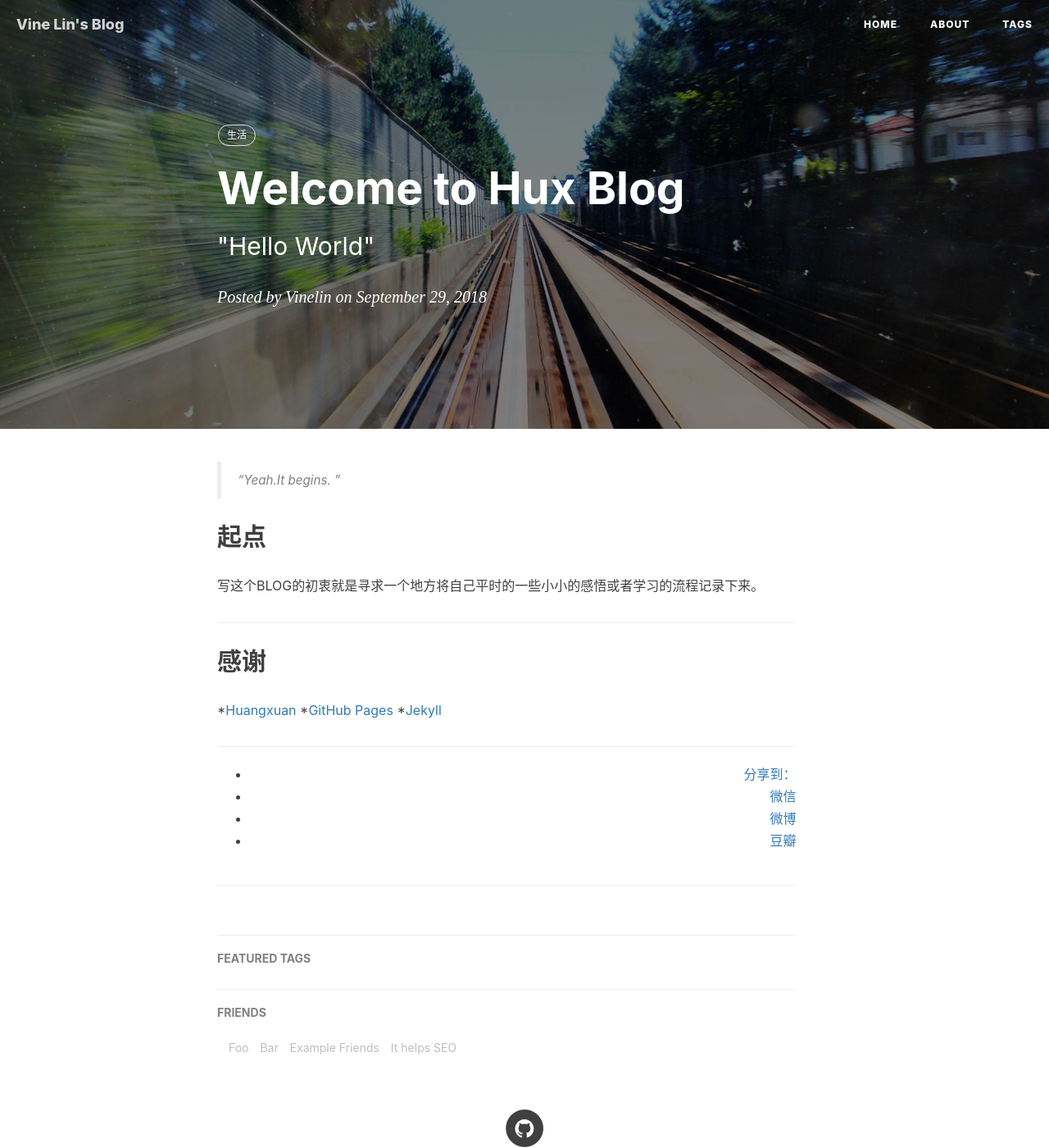
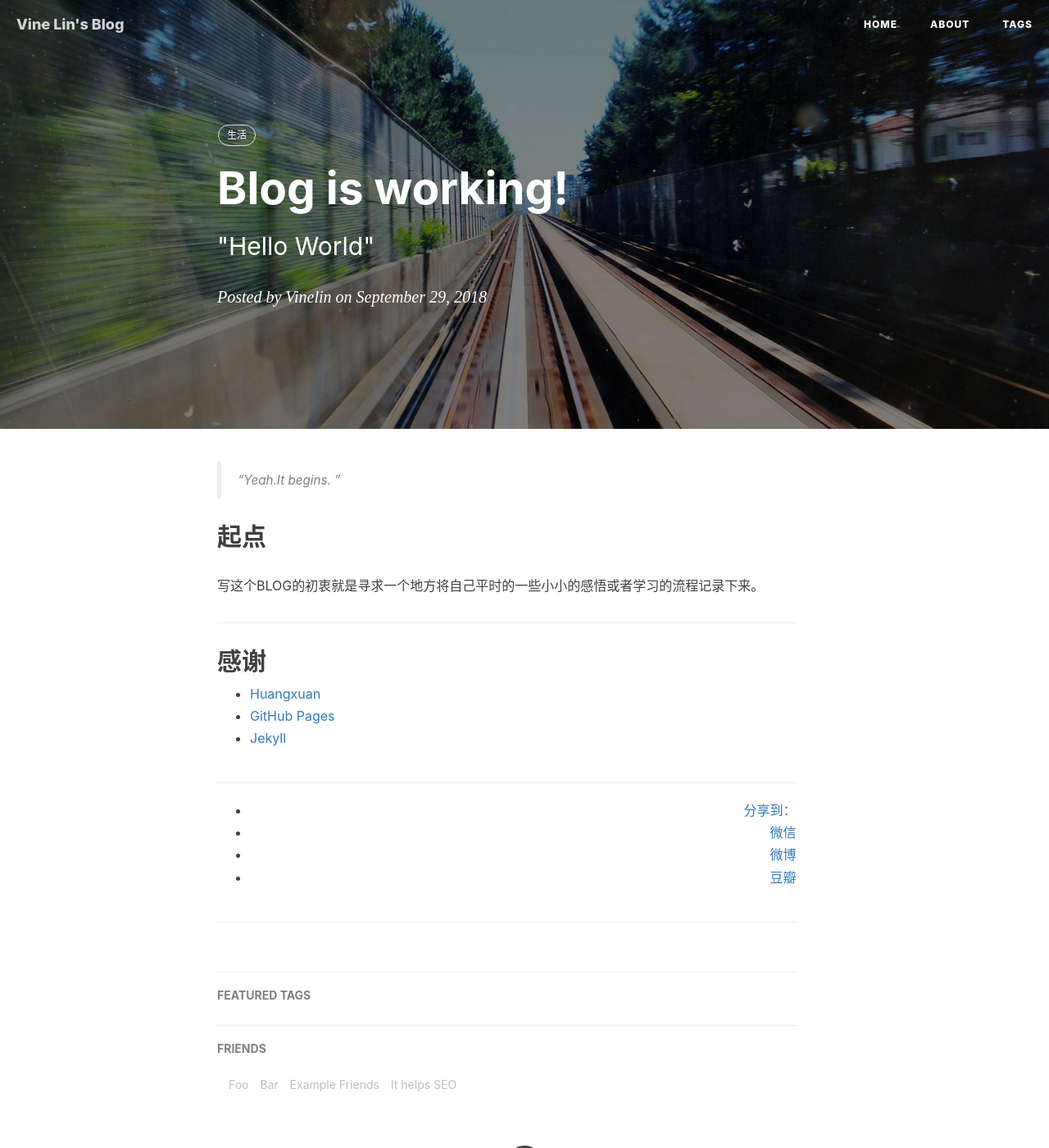
Before and after one commit to vinelin/vinelin.github.io, a Jekyll site: the page built from _posts/2018-09-29-begin.markdown, in a window 1280 px wide and 1400 px high. Shown: the whole window at 82% size. Built offline with Jekyll 4.4.1, drawn with Linux system fonts in a browser that asks for light colours; nearby versions of some CDN libraries; comment, search, counter and statistics services are not loaded.

Commit message:
begin_update

```diff
--- a/_posts/2018-09-29-begin.markdown
+++ b/_posts/2018-09-29-begin.markdown
@@ -1,6 +1,6 @@
 ---
 layout:     post
-title:      "Welcome to Hux Blog"
+title:      "Blog is working!"
 subtitle:   " \"Hello World\""
 date:       2018-09-29 00:00:00
 author:     "Vinelin"
@@ -19,5 +19,6 @@ tags:
 
 ## 感谢
 
-*[Huangxuan](https://github.com/Huxpro/huxpro.github.io)
-*[GitHub Pages](https://pages.github.com/) *[Jekyll](http://jekyllrb.com/)
+* [Huangxuan](https://github.com/Huxpro/huxpro.github.io)
+* [GitHub Pages](https://pages.github.com/)
+* [Jekyll](http://jekyllrb.com/)
```
